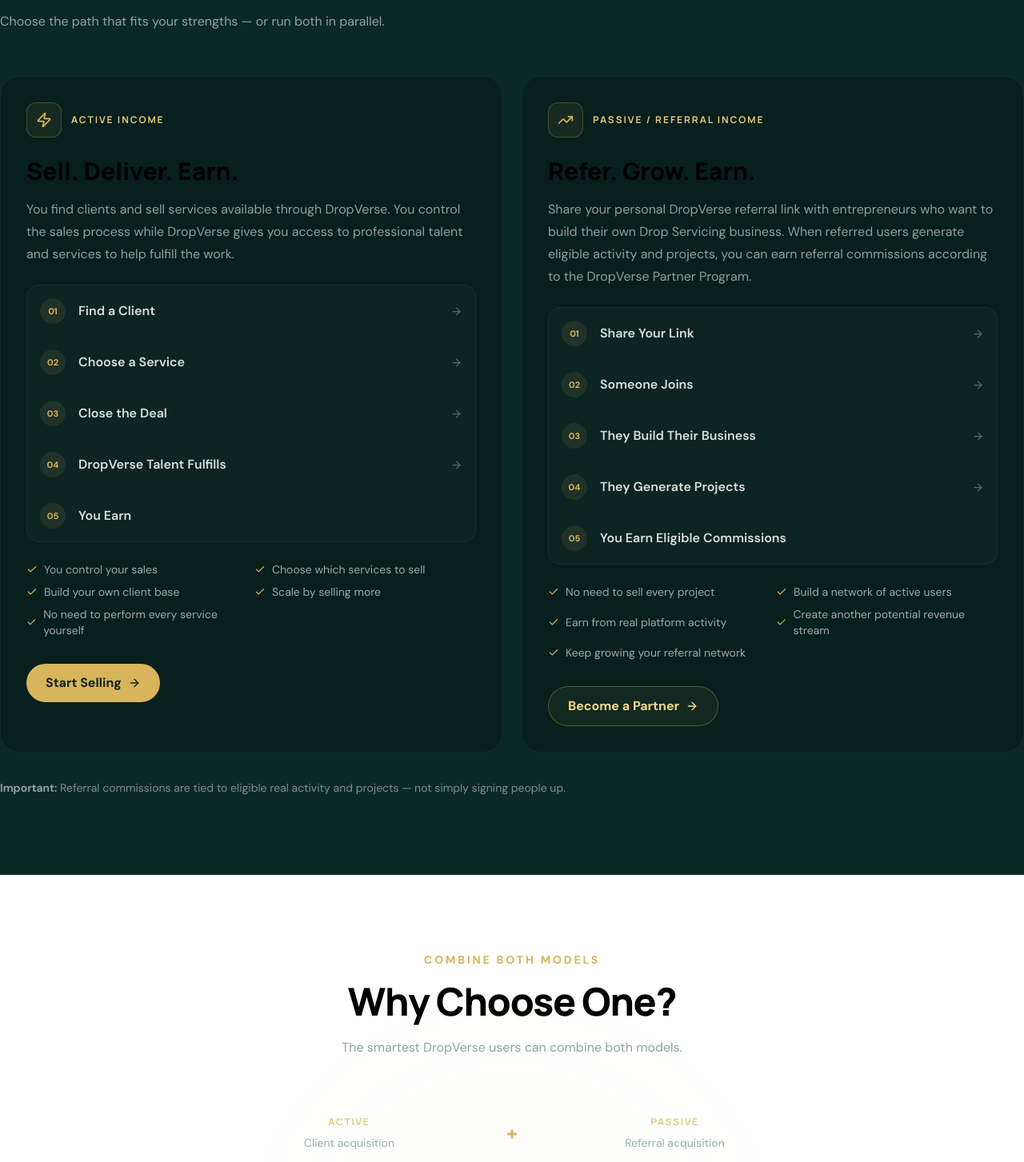
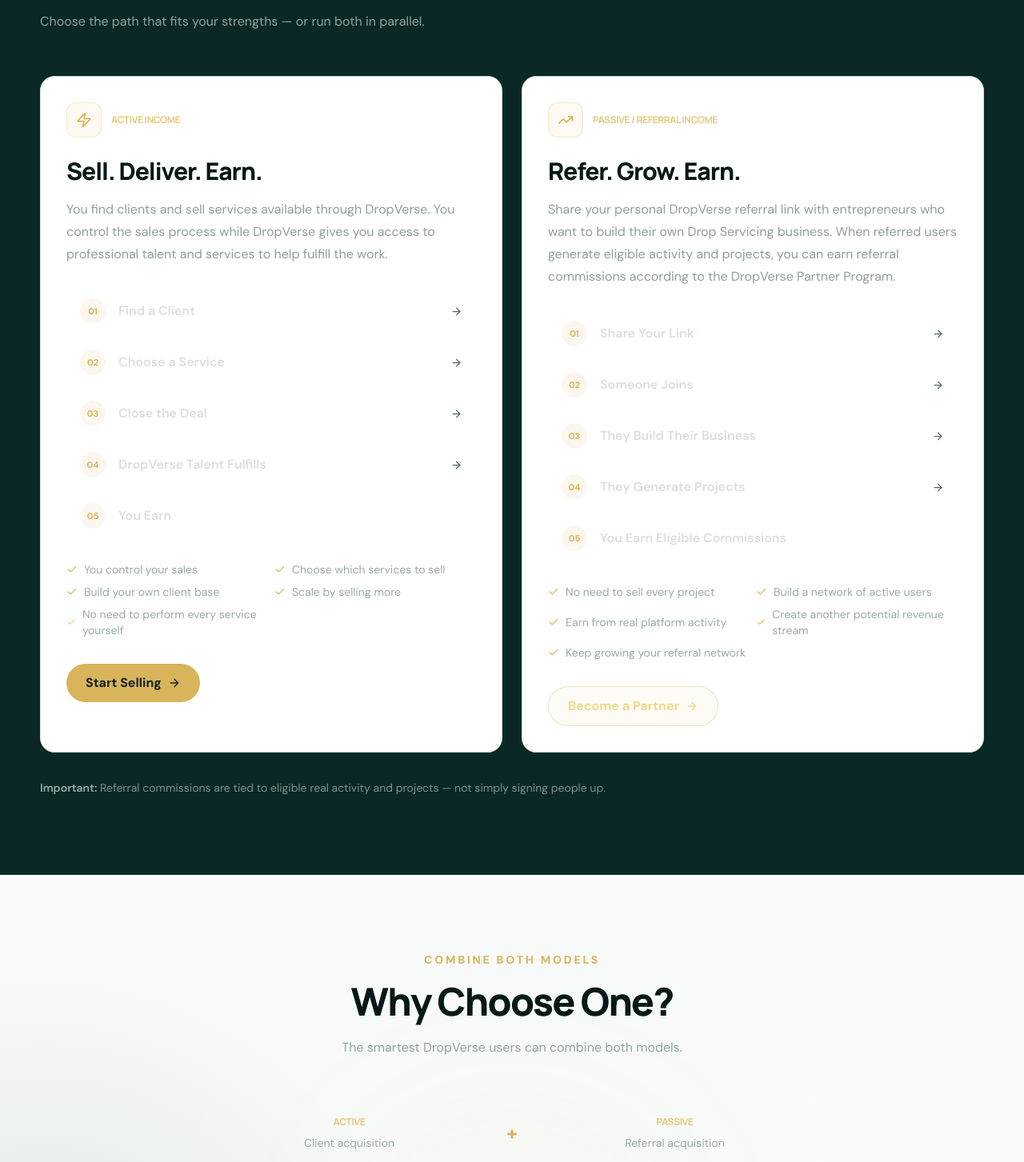
Before and after one commit to dropverseagency/dropverse, a Next.js app: page /earn in a window 1280 px wide. Shown: the part 1344-2797 px from the top of the page at 80% size. Built offline with nearby package versions, Linux system fonts and the light colour scheme; no server answers.

Commit message:
fix(theme): complete globals.css with original dark teal + working light tokens

```diff
--- a/app/globals.css
+++ b/app/globals.css
@@ -4,12 +4,11 @@
 
 /*
   DropVerse brand tokens
-  Dark (default / original look): deep teal ~#061916 + gold ~#e2b656
+  Dark (default / original): deep teal ~#061916 + gold ~#e2b656 (main brand)
   Light: same identity on light surfaces, deeper gold for contrast
 */
 :root {
   color-scheme: light;
-  /* Light theme */
   --background: 247 250 249;
   --foreground: 6 25 22;
   --card: 255 255 255;
@@ -24,7 +23,6 @@
   --primary-foreground: 255 255 255;
   --secondary: 230 240 236;
   --secondary-foreground: 16 50 44;
-  /* Deeper gold on light for WCAG contrast */
   --accent: 138 94 18;
   --accent-foreground: 255 255 255;
   --ring: 16 82 70;
@@ -39,12 +37,212 @@
   --radius-md: 12px;
   --radius-lg: 18px;
   --ease-out: cubic-bezier(.23, 1, .32, 1);
-  /* Legacy aliases used by older pages */
   --bg: #f7faf9;
   --bg-deep: #eef4f2;
   --bg2: #e6efec;
   --surface: rgba(255, 255, 255, .92);
   --surface-solid: #ffffff;
   --gold: #8a5e12;
-  --gold-bright: #a dig? wait;
+  --gold-bright: #a dig;
+  --gold-soft: #f5e2b1;
+  --text: #061916;
+  --muted: #465f58;
+  --muted-soft: #6b857c;
+  --line: rgba(16, 82, 70, .18);
+  --line-soft: rgba(6, 25, 22, .1);
 }
+
+.dark {
+  color-scheme: dark;
+  /* Original DropVerse dark — aligned with main #061916 / #070f0d / #e2b656 */
+  --background: 6 25 22;
+  --foreground: 247 244 236;
+  --card: 16 28 25;
+  --card-foreground: 247 244 236;
+  --popover: 16 28 25;
+  --popover-foreground: 247 244 236;
+  --muted: 12 25 22;
+  --muted-foreground: 197 208 203;
+  --border: 40 58 52;
+  --input: 48 68 60;
+  --primary: 226 182 86;
+  --primary-foreground: 20 32 24;
+  --secondary: 14 32 28;
+  --secondary-foreground: 230 240 234;
+  --accent: 226 182 86;
+  --accent-foreground: 20 32 24;
+  --ring: 246 222 157;
+  --success: 74 222 128;
+  --warning: 250 204 21;
+  --danger: 248 113 113;
+  --gold-rgb: 226 182 86;
+  --shadow-sm: 0 1px 2px rgb(0 0 0 / .2);
+  --shadow-md: 0 8px 24px rgb(0 0 0 / .28);
+  --shadow-lg: 0 18px 48px rgb(0 0 0 / .35);
+  --bg: #061916;
+  --bg-deep: #040807;
+  --bg2: #0c1916;
+  --surface: rgba(16, 28, 25, .9);
+  --surface-solid: #101c19;
+  --gold: #e2b656;
+  --gold-bright: #f6de9d;
+  --gold-soft: #e6c477;
+  --text: #f7f4ec;
+  --muted: #c5d0cb;
+  --muted-soft: #9aaba4;
+  --line: rgba(226, 182, 86, .22);
+  --line-soft: rgba(255, 255, 255, .1);
+}
+
+* { box-sizing: border-box; }
+html {
+  scroll-behavior: smooth;
+  background: rgb(var(--background));
+}
+body {
+  margin: 0;
+  min-width: 320px;
+  background:
+    radial-gradient(circle at 82% -12%, rgb(var(--gold-rgb) / .12), transparent 28rem),
+    radial-gradient(circle at 4% 28%, rgb(16 82 70 / .12), transparent 30rem),
+    rgb(var(--background));
+  color: rgb(var(--foreground));
+  font-family: var(--font-body), Arial, sans-serif;
+  -webkit-font-smoothing: antialiased;
+  text-rendering: optimizeLegibility;
+  transition: background-color .2s ease, color .2s ease;
+}
+.dark body {
+  background:
+    radial-gradient(900px 420px at 80% -10%, rgba(226, 182, 86, .14), transparent 60%),
+    radial-gradient(700px 480px at 0% 20%, rgba(24, 92, 74, .18), transparent 55%),
+    rgb(var(--background));
+}
+::selection {
+  background: rgb(var(--gold-rgb) / .35);
+  color: rgb(var(--foreground));
+}
+a { color: inherit; text-decoration: none; }
+button, a { -webkit-tap-highlight-color: transparent; }
+button:focus-visible,
+a:focus-visible,
+input:focus-visible,
+select:focus-visible,
+textarea:focus-visible,
+[tabindex]:focus-visible {
+  outline: 3px solid rgb(var(--ring));
+  outline-offset: 3px;
+}
+.font-display {
+  font-family: var(--font-heading), var(--font-body), sans-serif;
+  letter-spacing: -.035em;
+}
+.font-brand {
+  font-family: var(--font-heading), var(--font-body), sans-serif;
+}
+.container {
+  width: min(1180px, calc(100% - 40px));
+  margin-inline: auto;
+}
+.gold-gradient {
+  background: linear-gradient(110deg, #9a6b16, #8a5e12);
+  -webkit-background-clip: text;
+  background-clip: text;
+  color: transparent;
+}
+.dark .gold-gradient {
+  background-image: linear-gradient(110deg, #fff4cc, #f6de9d 30%, #e2b656 55%, #b6842e 75%, #fff4cc);
+  background-size: 220% auto;
+}
+.grid-bg {
+  background-color: rgb(var(--background));
+  background-image:
+    linear-gradient(rgb(var(--border) / .32) 1px, transparent 1px),
+    linear-gradient(90deg, rgb(var(--border) / .32) 1px, transparent 1px),
+    radial-gradient(circle at 70% 22%, rgb(var(--gold-rgb) / .08), transparent 22rem);
+  background-size: 56px 56px, 56px 56px, auto;
+  mask-image: linear-gradient(to bottom, #000 75%, transparent 100%);
+}
+.glow {
+  box-shadow: var(--shadow-lg), 0 0 70px rgb(var(--gold-rgb) / .06);
+}
+.card {
+  background: rgb(var(--card));
+  color: rgb(var(--card-foreground));
+  border: 1px solid rgb(var(--border));
+  border-radius: var(--radius-lg);
+  box-shadow: var(--shadow-sm);
+}
+.dark .card {
+  background:
+    linear-gradient(180deg, rgba(255, 255, 255, .045), transparent 42%),
+    rgb(var(--card));
+  border-color: rgba(226, 182, 86, .16);
+}
+.brand-header {
+  background: rgb(var(--background) / .88) !important;
+  border-color: rgb(var(--border)) !important;
+  box-shadow: var(--shadow-sm);
+  backdrop-filter: blur(16px);
+}
+.dark .brand-header {
+  background: rgba(6, 25, 22, .88) !important;
+  border-color: rgba(226, 182, 86, .16) !important;
+}
+.brand-logo-mark {
+  box-shadow: 0 0 0 1px rgb(var(--border)), var(--shadow-sm);
+}
+.brand-button-primary {
+  color: rgb(var(--accent-foreground)) !important;
+  background: rgb(var(--accent)) !important;
+  box-shadow: 0 5px 16px rgb(var(--accent) / .18);
+  transition: transform .18s var(--ease-out), box-shadow .18s var(--ease-out), filter .18s var(--ease-out);
+}
+.dark .brand-button-primary {
+  background-image: linear-gradient(110deg, #f6de9d, #fff6d8, #e2b656, #f6de9d) !important;
+  background-size: 220% 100% !important;
+  color: #142018 !important;
+}
+.brand-button-primary:hover {
+  filter: brightness(1.06);
+  box-shadow: 0 8px 22px rgb(var(--accent) / .24);
+  transform: translateY(-1px);
+}
+.brand-button-primary:active { transform: scale(.98); }
+.brand-button-secondary {
+  color: rgb(var(--foreground)) !important;
+  border-color: rgb(var(--border)) !important;
+  background: rgb(var(--card)) !important;
+  transition: transform .18s var(--ease-out), border-color .18s var(--ease-out), background .18s var(--ease-out);
+}
+.dark .brand-button-secondary {
+  border-color: rgba(226, 182, 86, .35) !important;
+  background: rgba(226, 182, 86, .08) !important;
+}
+.brand-button-secondary:hover {
+  background: rgb(var(--muted)) !important;
+  transform: translateY(-1px);
+}
+input, select, textarea { accent-color: rgb(var(--primary)); }
+::placeholder { color: rgb(var(--muted-foreground) / .8); opacity: 1; }
+@media (prefers-reduced-motion: no-preference) {
+  .card {
+    transition: border-color .22s var(--ease-out), transform .22s var(--ease-out), box-shadow .22s var(--ease-out), background-color .2s ease;
+  }
+  .card:hover { box-shadow: var(--shadow-md); }
+}
+@media (prefers-reduced-motion: reduce) {
+  *, *::before, *::after {
+    scroll-behavior: auto !important;
+    animation-duration: .01ms !important;
+    animation-iteration-count: 1 !important;
+    transition-duration: .01ms !important;
+  }
+}
+@media (max-width: 700px) {
+  .container { width: min(100% - 28px, 1180px); }
+  .grid-bg { background-size: 42px 42px, 42px 42px, auto; }
+}
+:lang(ar), [dir="rtl"] {
+  font-family: var(--font-arabic), var(--font-body), Arial, sans-serif;
+}
```
